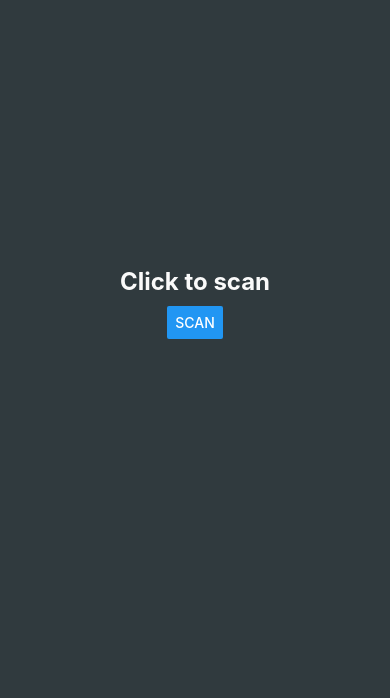
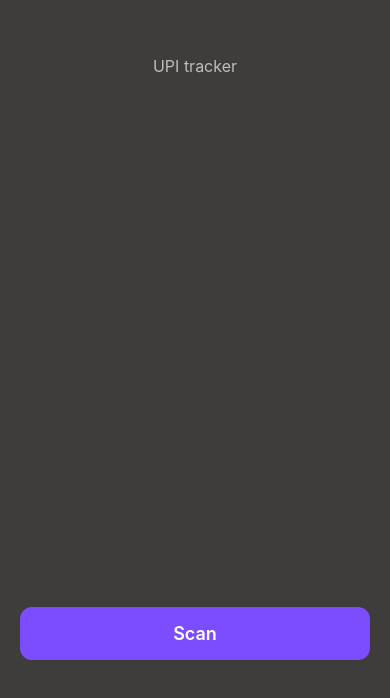
Before and after one commit to DharshanPalani/upiTracker, a React Native app: screen /Home in a window 390 px wide. Shown: the part 124-822 px from the top of the page. Built offline with nearby package versions, Linux system fonts and the light colour scheme.

Commit message:
Added amount page and heavy UI changes idk sybau

```diff
--- a/src/App.tsx
+++ b/src/App.tsx
@@ -3,6 +3,7 @@ import { createNativeStackNavigator } from '@react-navigation/native-stack';
 
 import Home from './Pages/Home';
 import UPIScan from './Pages/UPIScan';
+import AmountPage from './Pages/AmountPage';
 
 const Stack = createNativeStackNavigator();
 
@@ -15,6 +16,7 @@ function App() {
       >
         <Stack.Screen name="Home" component={Home} />
         <Stack.Screen name="UPIScan" component={UPIScan} />
+        <Stack.Screen name="AmountPage" component={AmountPage} />
       </Stack.Navigator>
     </NavigationContainer>
   );
--- /dev/null
+++ b/src/Pages/AmountPage.tsx
@@ -0,0 +1,177 @@
+import React, { useState } from 'react';
+import {
+  StyleSheet,
+  Text,
+  TextInput,
+  View,
+  TouchableOpacity,
+  Linking,
+  Alert,
+} from 'react-native';
+
+const getPayeeName = (upiUrl: string): string | null => {
+  try {
+    const queryIndex = upiUrl.indexOf('?');
+    if (queryIndex === -1) return null;
+
+    const queryString = upiUrl.slice(queryIndex + 1);
+    const pairs = queryString.split('&');
+
+    for (const pair of pairs) {
+      const [key, value] = pair.split('=');
+      if (key === 'pn' && value) {
+        return decodeURIComponent(value.replace(/\+/g, ' '));
+      }
+    }
+
+    return null;
+  } catch {
+    return null;
+  }
+};
+
+const AmountPage = ({ route }: any) => {
+  const { upi_url } = route.params;
+  const [amount, setAmount] = useState('');
+
+  const payeeName = getPayeeName(upi_url);
+  const isValidAmount = Number(amount) > 0;
+
+  const handlePay = async () => {
+    if (!isValidAmount) return;
+
+    const finalUpiUrl = upi_url.includes('?')
+      ? `${upi_url}&am=${amount}`
+      : `${upi_url}?am=${amount}`;
+
+    try {
+      const supported = await Linking.canOpenURL(finalUpiUrl);
+
+      if (!supported) {
+        Alert.alert('No UPI app found');
+        return;
+      }
+
+      await Linking.openURL(finalUpiUrl);
+    } catch {
+      Alert.alert('Failed to open UPI app');
+    }
+  };
+
+  return (
+    <View style={styles.container}>
+      <View style={styles.amountContainer}>
+        {payeeName && (
+          <View style={styles.payeeContainer}>
+            <Text style={styles.payeeLabel}>Paying</Text>
+            <Text style={styles.payeeName}>{payeeName}</Text>
+          </View>
+        )}
+
+        <Text style={styles.label}>Enter amount</Text>
+
+        <View style={styles.amountRow}>
+          <Text style={styles.rupee}>₹</Text>
+          <TextInput
+            value={amount}
+            onChangeText={text => {
+              if (/^\d*$/.test(text)) setAmount(text);
+            }}
+            placeholder="0"
+            placeholderTextColor="#9e9e9e"
+            keyboardType="numeric"
+            autoFocus
+            style={styles.input}
+          />
+        </View>
+      </View>
+
+      <TouchableOpacity
+        activeOpacity={0.85}
+        disabled={!isValidAmount}
+        onPress={handlePay}
+        style={[styles.payButton, !isValidAmount && styles.payButtonDisabled]}
+      >
+        <Text style={styles.payText}>Pay ₹{amount || '0'}</Text>
+      </TouchableOpacity>
+    </View>
+  );
+};
+
+export default AmountPage;
+
+const styles = StyleSheet.create({
+  container: {
+    flex: 1,
+    backgroundColor: '#3f3c3cff',
+    justifyContent: 'space-between',
+    paddingVertical: 40,
+  },
+
+  amountContainer: {
+    alignItems: 'center',
+    marginTop: 120,
+  },
+
+  payeeContainer: {
+    alignItems: 'center',
+    marginBottom: 24,
+  },
+
+  payeeLabel: {
+    color: '#9e9e9e',
+    fontSize: 14,
+    marginBottom: 4,
+  },
+
+  payeeName: {
+    color: '#ffffff',
+    fontSize: 20,
+    fontWeight: '600',
+  },
+
+  label: {
+    color: '#bdbdbd',
+    fontSize: 16,
+    marginBottom: 20,
+  },
+
+  amountRow: {
+    flexDirection: 'row',
+    alignItems: 'center',
+  },
+
+  rupee: {
+    fontSize: 44,
+    color: '#fff',
+    fontWeight: '600',
+    marginRight: 6,
+  },
+
+  input: {
+    fontSize: 44,
+    color: '#fff',
+    fontWeight: '600',
+    minWidth: 100,
+    textAlign: 'center',
+  },
+
+  payButton: {
+    marginHorizontal: 20,
+    marginBottom: 20,
+    backgroundColor: '#7b4dff',
+    paddingVertical: 16,
+    borderRadius: 12,
+    alignItems: 'center',
+  },
+
+  payButtonDisabled: {
+    backgroundColor: '#6b6b6b',
+  },
+
+  payText: {
+    color: '#fff',
+    fontSize: 18,
+    fontWeight: '600',
+  },
+});
--- a/src/Pages/Home.tsx
+++ b/src/Pages/Home.tsx
@@ -1,6 +1,5 @@
 import React from 'react';
-import { Button, Text, StyleSheet, View } from 'react-native';
-
+import { Text, StyleSheet, View, TouchableOpacity } from 'react-native';
 import { useNavigation } from '@react-navigation/native';
 
 const Home = () => {
@@ -8,25 +7,53 @@ const Home = () => {
 
   return (
     <View style={styles.container}>
-      <Text style={styles.title}>Click to scan</Text>
-      <Button title="Scan" onPress={() => navigation.navigate('UPIScan')} />
+      <View style={styles.content}>
+        <Text style={styles.hint}>UPI tracker</Text>
+      </View>
+
+      <TouchableOpacity
+        activeOpacity={0.85}
+        style={styles.scanButton}
+        onPress={() => navigation.navigate('UPIScan')}
+      >
+        <Text style={styles.scanText}>Scan</Text>
+      </TouchableOpacity>
     </View>
   );
 };
 
+export default Home;
+
 const styles = StyleSheet.create({
   container: {
     flex: 1,
-    justifyContent: 'center',
+    backgroundColor: '#3f3c3cff',
+    justifyContent: 'space-between',
+    paddingVertical: 40,
+  },
+
+  content: {
     alignItems: 'center',
-    backgroundColor: '#303a3eff',
+    marginTop: 140,
   },
-  title: {
-    fontSize: 24,
-    fontWeight: 'bold',
-    margin: 10,
-    color: '#fafafaff',
+
+  hint: {
+    fontSize: 16,
+    color: '#bdbdbd',
+  },
+
+  scanButton: {
+    marginHorizontal: 20,
+    marginBottom: 20,
+    backgroundColor: '#7b4dff',
+    paddingVertical: 16,
+    borderRadius: 12,
+    alignItems: 'center',
+  },
+
+  scanText: {
+    color: '#ffffff',
+    fontSize: 18,
+    fontWeight: '600',
   },
 });
-
-export default Home;
--- a/src/Pages/UPIScan.tsx
+++ b/src/Pages/UPIScan.tsx
@@ -1,15 +1,16 @@
 import React, { useEffect, useState } from 'react';
-import { StyleSheet, Text } from 'react-native';
+import { StyleSheet, Text, Alert, Linking } from 'react-native';
 import {
   Camera,
   useCameraDevice,
   useCameraPermission,
   useCodeScanner,
 } from 'react-native-vision-camera';
-
-import UPIHandler from '../Utils/UPIHandler';
+import { useNavigation } from '@react-navigation/native';
 
 function UPIScan() {
+  const navigation = useNavigation<any>();
+
   const device = useCameraDevice('back');
   const { hasPermission, requestPermission } = useCameraPermission();
   const [scanned, setScanned] = useState(false);
@@ -20,22 +21,43 @@ function UPIScan() {
     }
   }, [hasPermission]);
 
+  const handleUPI = async (upi_url: string) => {
+    if (!upi_url.startsWith('upi://')) return;
+
+    if (!upi_url.includes('am=')) {
+      navigation.navigate('AmountPage', { upi_url });
+      return;
+    }
+
+    try {
+      const supported = await Linking.canOpenURL(upi_url);
+      if (!supported) {
+        Alert.alert('No UPI app found');
+        return;
+      }
+
+      await Linking.openURL(upi_url);
+    } catch (err) {
+      Alert.alert('Failed to open UPI app');
+    }
+  };
+
   const upiScanner = useCodeScanner({
     codeTypes: ['qr'],
     onCodeScanned: async codes => {
       if (!scanned && codes.length > 0) {
         setScanned(true);
-
         const value = codes[0]?.value ?? 'Unknown';
 
-        UPIHandler(value);
+        await handleUPI(value);
+
         setTimeout(() => setScanned(false), 2000);
       }
     },
   });
 
-  if (device == null) return <Text>No device</Text>;
-  if (!hasPermission) return <Text>Waiting for camera permission</Text>;
+  if (device == null) return <Text>No camera device found</Text>;
+  if (!hasPermission) return <Text>Waiting for camera permission...</Text>;
 
   return (
     <Camera
--- a/src/Utils/UPIHandler.ts
+++ /dev/null
@@ -1,11 +0,0 @@
-import { Linking } from 'react-native';
-
-const UPIHandler = async (upi_url: string) => {
-  if (!upi_url.startsWith('upi://')) return;
-  const supported = await Linking.canOpenURL(upi_url);
-  if (supported) {
-    Linking.openURL(upi_url);
-  }
-};
-
-export default UPIHandler;
```
